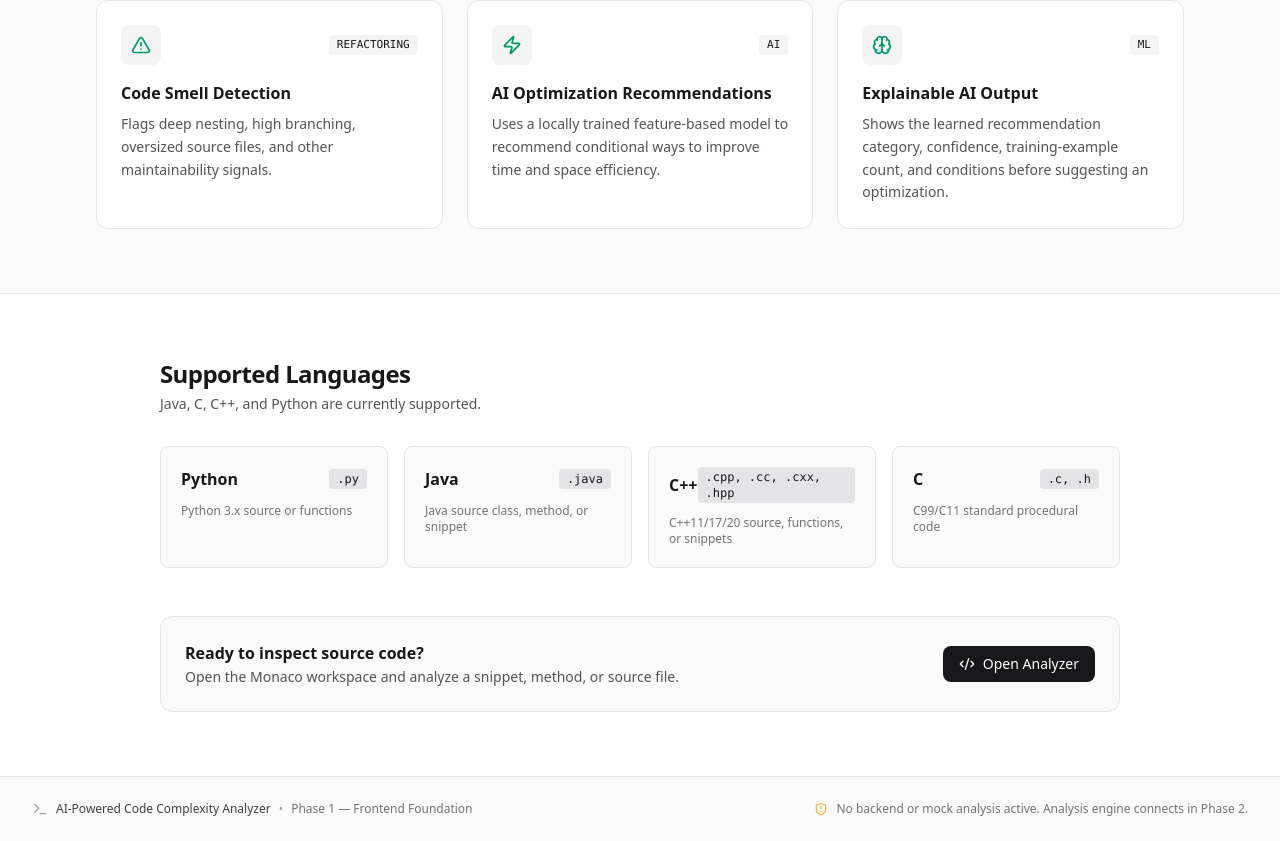
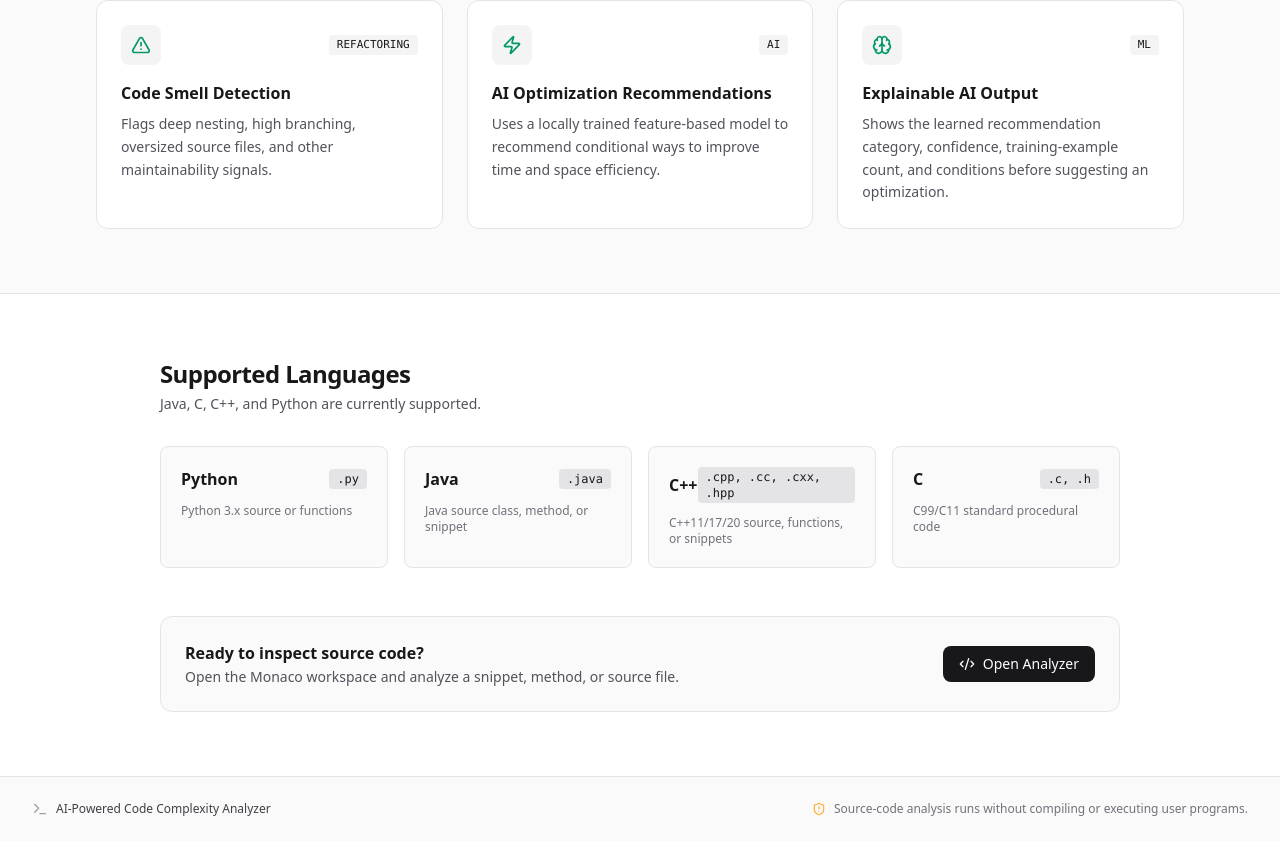
Before and after one commit to SuryaTeja2007/Code-Complexity-Analyser, a React (Vite) app: page / in a window 1280 px wide. Shown: the part 1168-2009 px from the top of the page. Built offline with nearby package versions, Linux system fonts and the light colour scheme; no server answers.

Commit message:
Remove phase references from footer

```diff
--- a/src/components/Footer.tsx
+++ b/src/components/Footer.tsx
@@ -10,14 +10,12 @@ export const Footer: React.FC = () => {
           <span className="font-medium text-zinc-700 dark:text-zinc-300">
             AI-Powered Code Complexity Analyzer
           </span>
-          <span className="text-zinc-400 dark:text-zinc-600">•</span>
-          <span>Phase 1 — Frontend Foundation</span>
         </div>
 
         <div className="flex items-center gap-2">
           <ShieldAlert className="w-3.5 h-3.5 text-amber-500/80" />
           <span className="text-zinc-500 dark:text-zinc-400">
-            No backend or mock analysis active. Analysis engine connects in Phase 2.
+            Source-code analysis runs without compiling or executing user programs.
           </span>
         </div>
       </div>
```
